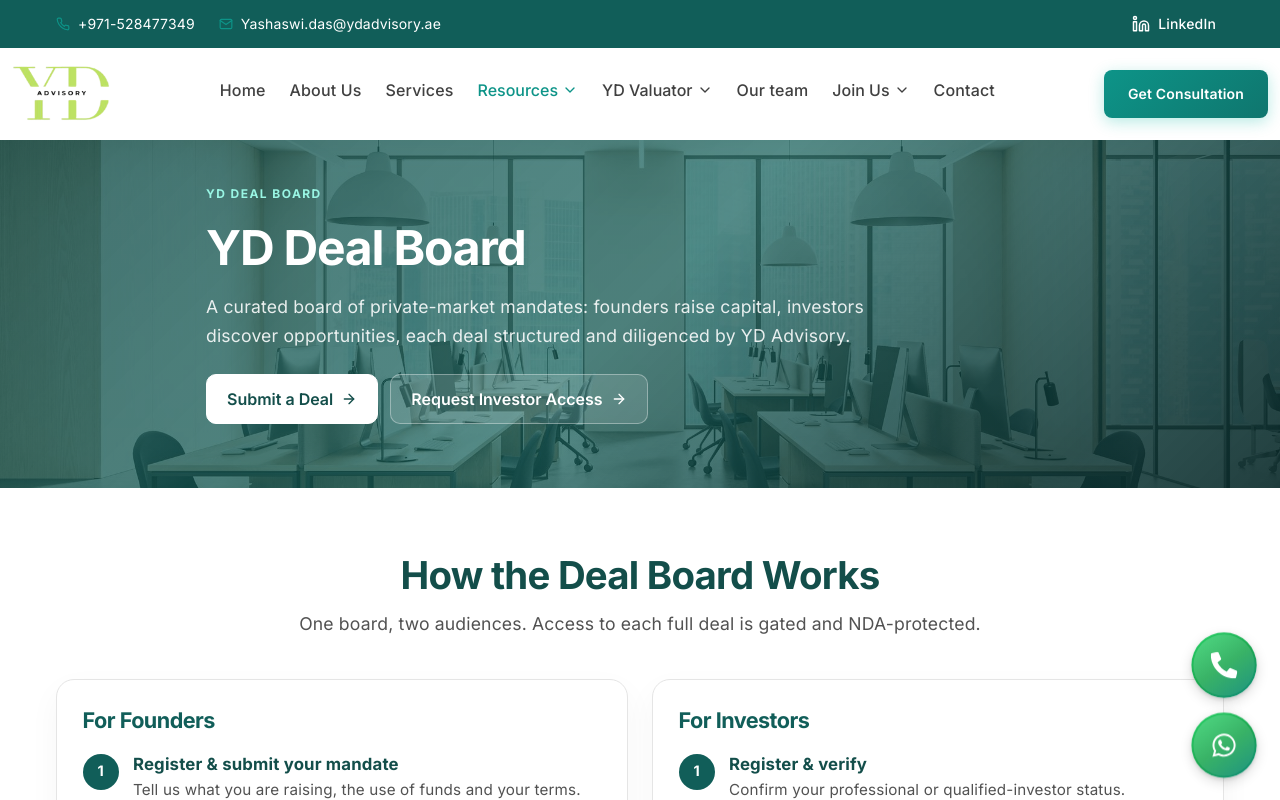
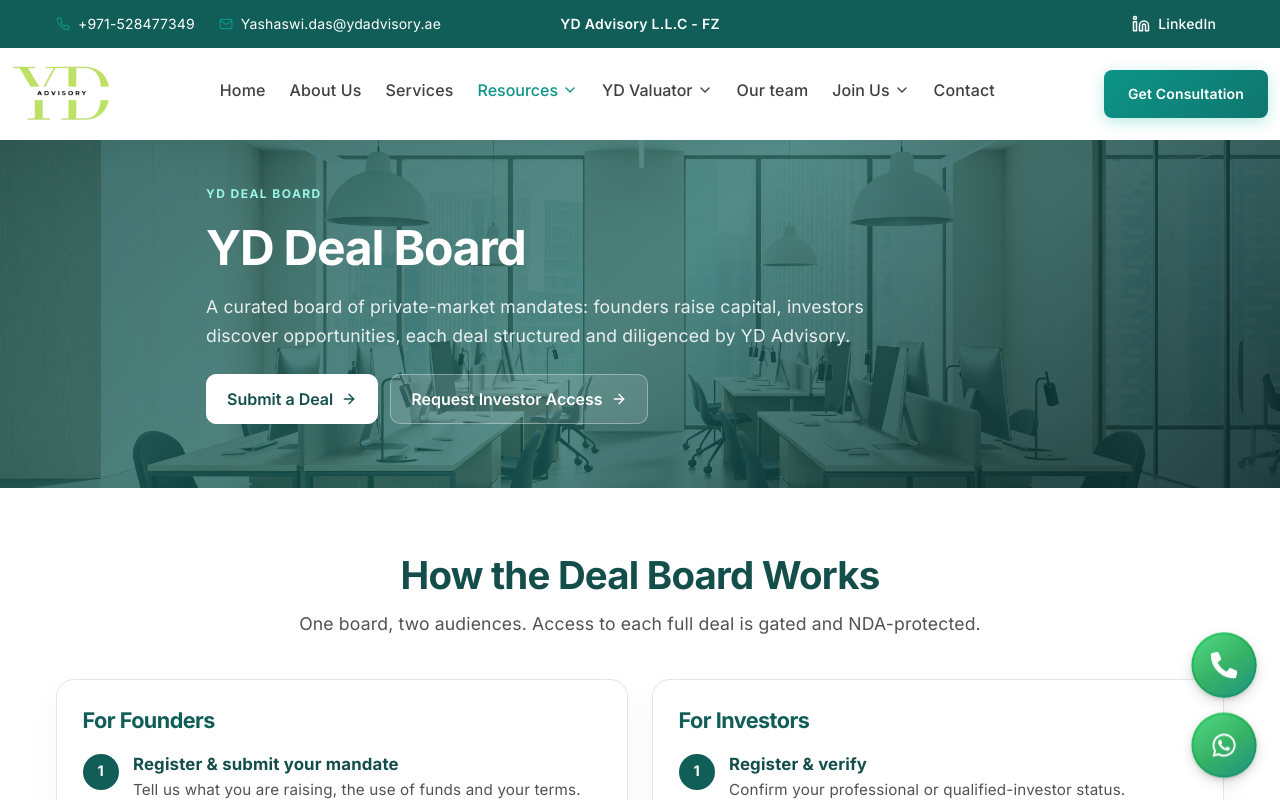
Before and after one commit to TheVasuRastogi/yd-advisory, a React (Create React App) app in the folder client/: page /deal-board in a window 1280 px wide. Shown: the top 800 px of the page. Built offline with nearby package versions, Linux system fonts and the light colour scheme.

Commit message:
Add company name to top bar center.
Show YD Advisory L.L.C - FZ between contact details and LinkedIn.

Co-authored-by: Cursor <cursoragent@cursor.com>

```diff
--- a/client/src/components/Header.js
+++ b/client/src/components/Header.js
@@ -33,9 +33,10 @@ const TopBar = styled.div`
 `;
 
 const TopBarContent = styled.div`
-  display: flex;
-  justify-content: space-between;
+  display: grid;
+  grid-template-columns: 1fr auto 1fr;
   align-items: center;
+  gap: ${props => props.theme.spacing[4]};
   max-width: 1200px;
   margin: 0 auto;
   padding: 0 ${props => props.theme.spacing[4]};
@@ -44,10 +45,19 @@ const TopBarContent = styled.div`
 const ContactInfo = styled.div`
   display: flex;
   gap: ${props => props.theme.spacing[6]};
+  justify-self: start;
 
   @media (max-width: ${props => props.theme.breakpoints.lg}) {
     gap: ${props => props.theme.spacing[4]};
   }
+`;
+
+const TopBarCenter = styled.div`
+  justify-self: center;
+  text-align: center;
+  font-weight: ${props => props.theme.fontWeights.semibold};
+  letter-spacing: 0.02em;
+  white-space: nowrap;
 `;
 
 const ContactItem = styled.div`
@@ -63,6 +73,7 @@ const ContactItem = styled.div`
 const SocialLinks = styled.div`
   display: flex;
   gap: ${props => props.theme.spacing[3]};
+  justify-self: end;
 
   a {
     display: flex;
@@ -748,6 +759,7 @@ const Header = () => {
               </a>
             </ContactItem>
           </ContactInfo>
+          <TopBarCenter>YD Advisory L.L.C - FZ</TopBarCenter>
           <SocialLinks>
             <a href="https://www.linkedin.com/in/yashaswi-das/" aria-label="LinkedIn" target="_blank" rel="noopener noreferrer">
               <FiLinkedin />
```
